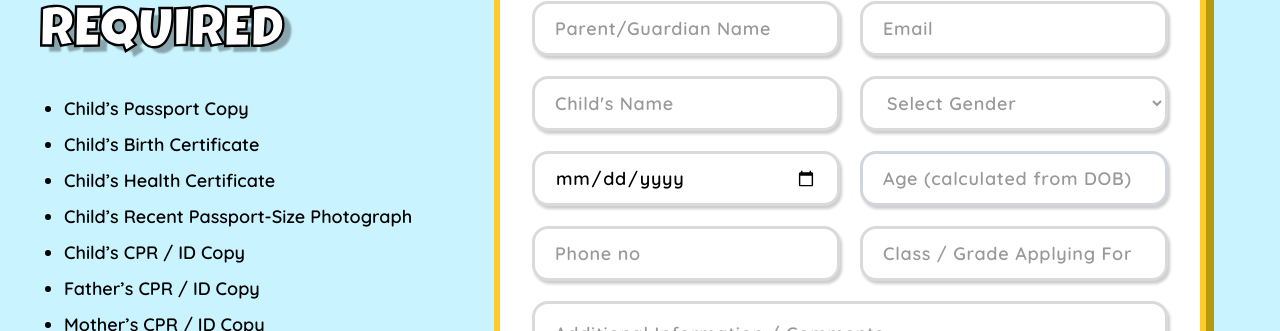
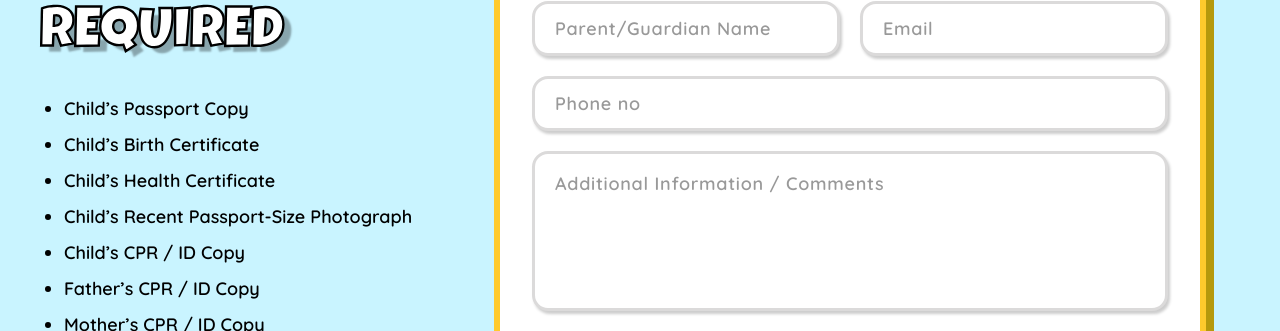
Before and after one commit to letsoutsource/children-school, a Next.js app: page /admission in a window 1280 px wide. Shown: the part 213-544 px from the top of the page. Built offline with nearby package versions, Linux system fonts and the light colour scheme; no server answers; a web font is replaced by a local one.

Commit message:
chore: remove few fields from admission form.

```diff
--- a/src/app/api/send-email/route.ts
+++ b/src/app/api/send-email/route.ts
@@ -185,35 +185,25 @@ export async function POST(req: Request) {
         );
       }
 
-      const { name, email, gender, childName, dob, age, phone, gradeApplying, message } = parsed.data;
+      const { name, email, phone, message } = parsed.data;
 
       // Sanitize inputs
       const cName = cleanHeader(name);
       const cEmail = cleanHeader(email).replace(/\s/g, "");
-      const cGender = cleanHeader(gender);
-      const cChildName = cleanHeader(childName);
-      const cDob = cleanHeader(dob);
-      const cAge = cleanHeader(age);
       const cPhone = cleanHeader(phone);
-      const cGradeApplying = cleanHeader(gradeApplying);
       const purifiedMessage = sanitizeHtml(message || "", {
         allowedTags: sanitizeHtml.defaults.allowedTags,
         allowedAttributes: {},
       });
       const htmlMessage = purifiedMessage ? purifiedMessage.replace(/\n/g, "<br>") : "No additional information provided.";
 
-      emailSubject = `New Admission Application: ${cChildName} (${cAge}) - ${cGradeApplying}`;
+      emailSubject = `New Admission Inquiry from ${cName}`;
       cleanData = { name: cName, email: cEmail };
 
       emailHtml = getAdmissionEmailTemplate({
         name: cName,
         email: cEmail,
         phone: cPhone,
-        childName: cChildName,
-        gender: cGender,
-        dob: cDob,
-        age: cAge,
-        gradeApplying: cGradeApplying,
         message: htmlMessage,
       });
     }
--- a/src/components/shared/admission/AdmissionForm.tsx
+++ b/src/components/shared/admission/AdmissionForm.tsx
@@ -1,6 +1,6 @@
 "use client";
 
-import { useState, useRef } from "react";
+import { useState } from "react";
 import MaxWidthWrapper from "@/components/shared/homepage/MaxWidthWrapper";
 import WavyContactCard from "@/components/shared/WavyContactCard";
 import Turnstile from "../Turnstile";
@@ -22,45 +22,11 @@ const inputClassName =
 const textareaClassName =
     "h-[160px] w-full resize-none rounded-[16px] border-[3px] border-[#DBDADA] bg-white px-5 py-4 text-[16px] leading-[28px] tracking-[0.04em] text-black shadow-[2px_3px_3px_rgba(0,0,0,0.2)] placeholder:text-[#999999] focus:outline-none focus:ring-0 focus-visible:outline-none sm:text-[18px]";
 
-const calculateAge = (dobString: string): string => {
-    if (!dobString) return "";
-    const dob = new Date(dobString);
-    if (isNaN(dob.getTime())) return "";
-
-    const today = new Date();
-    let years = today.getFullYear() - dob.getFullYear();
-    let months = today.getMonth() - dob.getMonth();
-
-    if (months < 0 || (months === 0 && today.getDate() < dob.getDate())) {
-        years--;
-        months = 12 + months;
-    }
-
-    if (today.getDate() < dob.getDate() && months > 0) {
-        months--;
-    }
-
-    if (years < 0) return "";
-
-    if (years === 0) {
-        return `${months} month${months !== 1 ? 's' : ''}`;
-    } else if (months === 0) {
-        return `${years} year${years !== 1 ? 's' : ''}`;
-    } else {
-        return `${years} year${years !== 1 ? 's' : ''} ${months} month${months !== 1 ? 's' : ''}`;
-    }
-};
-
 const AdmissionForm = () => {
     const [formData, setFormData] = useState({
         name: "", // Parent/Guardian Name
         email: "",
-        childName: "",
-        gender: "",
-        dob: "",
-        age: "",
         phone: "",
-        gradeApplying: "",
         message: "",
     });
     const [status, setStatus] = useState<"idle" | "loading" | "success" | "error">("idle");
@@ -69,16 +35,10 @@ const AdmissionForm = () => {
     const [captchaKey, setCaptchaKey] = useState(0);
 
     const handleChange = (
-        e: React.ChangeEvent<HTMLInputElement | HTMLTextAreaElement | HTMLSelectElement>
+        e: React.ChangeEvent<HTMLInputElement | HTMLTextAreaElement>
     ) => {
         const { name, value } = e.target;
-        setFormData((prev) => {
-            const updated = { ...prev, [name]: value };
-            if (name === "dob") {
-                updated.age = calculateAge(value);
-            }
-            return updated;
-        });
+        setFormData((prev) => ({ ...prev, [name]: value }));
     };
 
     const handleSubmit = async (e: React.FormEvent) => {
@@ -94,33 +54,8 @@ const AdmissionForm = () => {
             setStatus("error");
             return;
         }
-        if (!formData.childName.trim()) {
-            setErrorMsg("Child's Name is required");
-            setStatus("error");
-            return;
-        }
-        if (!formData.gender.trim()) {
-            setErrorMsg("Child's Gender is required");
-            setStatus("error");
-            return;
-        }
-        if (!formData.dob.trim()) {
-            setErrorMsg("Child's Date of Birth is required");
-            setStatus("error");
-            return;
-        }
-        if (!formData.age.trim()) {
-            setErrorMsg("Child's Age is required");
-            setStatus("error");
-            return;
-        }
         if (!formData.phone.trim()) {
             setErrorMsg("Phone number is required");
-            setStatus("error");
-            return;
-        }
-        if (!formData.gradeApplying.trim()) {
-            setErrorMsg("Class/Grade applying for is required");
             setStatus("error");
             return;
         }
@@ -159,12 +94,7 @@ const AdmissionForm = () => {
             setFormData({
                 name: "",
                 email: "",
-                childName: "",
-                gender: "",
-                dob: "",
-                age: "",
                 phone: "",
-                gradeApplying: "",
                 message: "",
             });
         } catch (error: any) {
@@ -246,57 +176,6 @@ const AdmissionForm = () => {
                                         />
                                     </div>
 
-                                    <div className="grid grid-cols-1 gap-4 sm:grid-cols-2 sm:gap-5">
-                                        <input
-                                            type="text"
-                                            name="childName"
-                                            value={formData.childName}
-                                            onChange={handleChange}
-                                            required
-                                            className={inputClassName}
-                                            style={{ fontFamily: "var(--font-quicksand)", fontWeight: 700 }}
-                                            placeholder="Child's Name"
-                                            disabled={status === "loading"}
-                                        />
-                                        <select
-                                            name="gender"
-                                            value={formData.gender}
-                                            onChange={handleChange}
-                                            required
-                                            className={inputClassName}
-                                            style={{ fontFamily: "var(--font-quicksand)", fontWeight: 700, color: formData.gender ? "black" : "#999999" }}
-                                            disabled={status === "loading"}
-                                        >
-                                            <option value="" disabled hidden>Select Gender</option>
-                                            <option value="Male">Male</option>
-                                            <option value="Female">Female</option>
-                                            <option value="Other">Other</option>
-                                        </select>
-                                    </div>
-
-                                    <div className="grid grid-cols-1 gap-4 sm:grid-cols-2 sm:gap-5">
-                                        <input
-                                            type="date"
-                                            name="dob"
-                                            value={formData.dob}
-                                            onChange={handleChange}
-                                            required
-                                            className={inputClassName}
-                                            style={{ fontFamily: "var(--font-quicksand)", fontWeight: 700 }}
-                                            disabled={status === "loading"}
-                                        />
-                                        <input
-                                            type="text"
-                                            name="age"
-                                            value={formData.age}
-                                            readOnly
-                                            className={`${inputClassName} bg-gray-50 border-gray-300 text-gray-500 cursor-not-allowed`}
-                                            style={{ fontFamily: "var(--font-quicksand)", fontWeight: 700 }}
-                                            placeholder="Age (calculated from DOB)"
-                                        />
-                                    </div>
-
-                                    <div className="grid grid-cols-1 gap-4 sm:grid-cols-2 sm:gap-5">
                                     <input
                                         type="tel"
                                         name="phone"
@@ -308,18 +187,6 @@ const AdmissionForm = () => {
                                         placeholder="Phone no"
                                         disabled={status === "loading"}
                                     />
-                                        <input
-                                            type="text"
-                                            name="gradeApplying"
-                                            value={formData.gradeApplying}
-                                            onChange={handleChange}
-                                            required
-                                            className={inputClassName}
-                                            style={{ fontFamily: "var(--font-quicksand)", fontWeight: 700 }}
-                                            placeholder="Class / Grade Applying For"
-                                            disabled={status === "loading"}
-                                        />
-                                    </div>
 
                                     <textarea
                                         name="message"
--- a/src/core/utils/validation.schema.ts
+++ b/src/core/utils/validation.schema.ts
@@ -11,11 +11,6 @@ export const contactFormSchema = z.object({
 export const admissionFormSchema = z.object({
   name: z.string().min(2, "Parent/Guardian name must be at least 2 characters"),
   email: z.string().email("Invalid email address"),
-  gender: z.string().min(1, "Gender is required"),
-  childName: z.string().min(2, "Child's name must be at least 2 characters"),
-  dob: z.string().min(4, "Date of birth is required"),
-  age: z.string().min(1, "Age is required"),
   phone: z.string().min(6, "Phone number must be at least 6 characters"),
-  gradeApplying: z.string().min(1, "Class/Grade applying for is required"),
   message: z.string().optional().or(z.literal("")),
 });
```
Also changed, not shown: src/core/utils/email-templates.ts (+1 -31 lines). Lines whose indentation alone changed are shown as unchanged.
